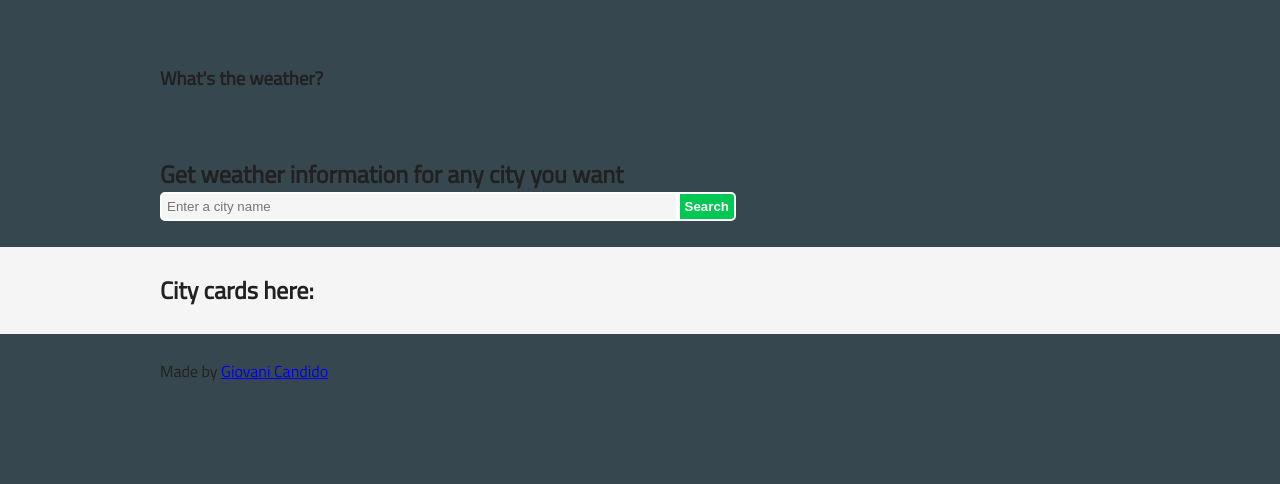
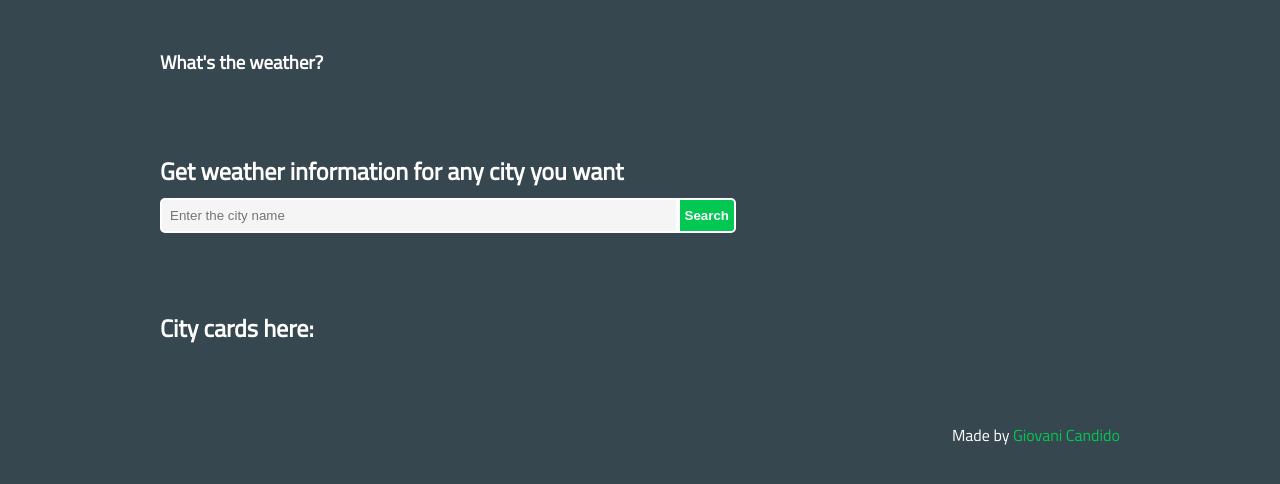
Before and after one commit to giovcandido/whats-the-weather, a React (Create React App) app: page / in a window 1280 px wide. Shown: the top 484 px of the page. Built offline with nearby package versions, Linux system fonts and the light colour scheme.

Commit message:
Change home cards class

```diff
--- a/src/pages/Home/Home.module.sass
+++ b/src/pages/Home/Home.module.sass
@@ -1,29 +1,29 @@
 //background-color: #37474f
 
 .pageContainer
-  color: #212121
-
-.pageHeader, .pageSearch,
-.pageFooter, .pageCards
   width: 75vw
   margin: 0 auto
-  padding: 2% 0 2% 0
 
-.pageHeader
+.pageHeader, .pageFooter,
+.pageSearch, .pageCards
   padding: 5% 0 3% 0
 
 .pageSearch
+  h1
+    margin-bottom: 1%
+
   form
     width: 45vw
     display: flex
     justify-content: space-between
+
 
     input[type="text"]
       flex: 1
       background-color: #f5f5f5
       border: 2px solid #fff
       border-radius: 5px 0 0 5px
-      padding: 5px
+      padding: 8px
 
     button
       padding: 5px
@@ -33,5 +33,10 @@
       color: #fff
       font-weight: bold
 
-.pageContent
-  background-color:#f5f5f5
+.pageFooter
+  display: flex
+  justify-content: flex-end
+
+  a
+    text-decoration: none
+    color: #00c853
--- a/src/pages/Home/Home.tsx
+++ b/src/pages/Home/Home.tsx
@@ -9,16 +9,14 @@ const Home: React.FC = () => {
         <h3>What's the weather?</h3>
       </header>
       <section className={styles.pageSearch}>
-        <h2>Get weather information for any city you want</h2>
+        <h1>Get weather information for any city you want</h1>
         <form>
-          <input type="text" placeholder="Enter a city name" />
+          <input type="text" placeholder="Enter the city name" />
           <button type="submit">Search</button>
         </form>
       </section>
-      <section className={styles.pageContent}>
-        <section className={styles.pageCards}>
-          <h2>City cards here:</h2>
-        </section>
+      <section className={styles.pageCards}>
+        <h2>City cards here:</h2>
       </section>
       <footer className={styles.pageFooter}>
         <p>Made by <a href="https://github.com/giovcandido" rel="noopener noreferrer" target="_blank">Giovani Candido</a></p>
```
